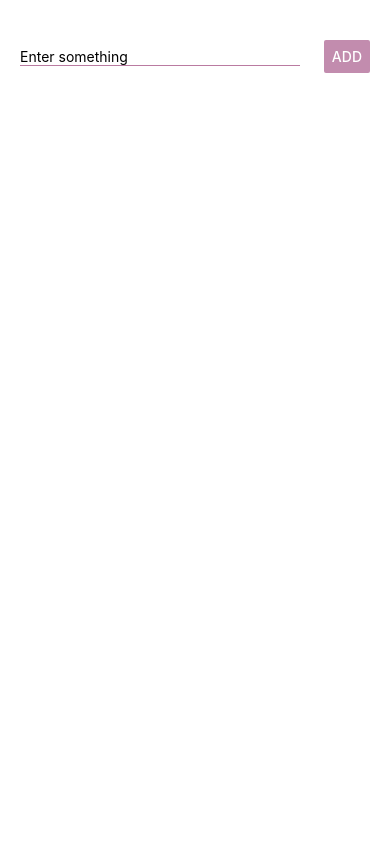
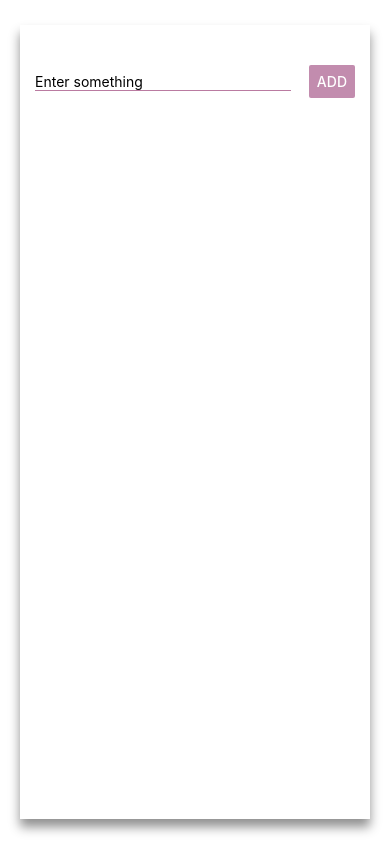
Before and after one commit to MarielaPages/Shopping-List-React-Native, a React Native app: screen / in a window 390 px wide. Built offline with nearby package versions, Linux system fonts and the light colour scheme.

Commit message:
agego screen y estilos de card como componente general que envuelve a mi pantalla de shopping list

```diff
--- a/App.js
+++ b/App.js
@@ -1,73 +1,14 @@
-import { View } from 'react-native';
+import { View } from 'react-native'
 import { styles } from './styles.js'
-import { useState } from 'react';
-import { ModalItem, AddItem, ItemList } from './src/components/index.js'
+import { ShoppingList } from './src/screens/index.js' //Importe la pantalla de ese modulo que arme (barrel)
 
 //Funcion que devuelve lo que se renderiza o re-renderiza teniendo en cuenta cambios de estado o props
 export default function App() {
 
-  //Incializo dos estados. Uno para atrapar el texto que se escriba en el input y otro para que se sume a una lista de items que uno agregaria con el add
-  const [text, setText] = useState('')
-  const [list, setList] = useState([])
-  const [modalVisible, setModalVisible] = useState(false)
-  const [selectedElement, setSelectedElement] = useState(null)
-
-  const onAddList = () => {
-    if(text.length === 0) return // Que no haga nada si el texto esta vacio y pongo add
-    if(text.length>0){ //Luego verificamos que haya texto. Si lo hay, recien ahi se podra guardar en el array. Todo esto se ejecuta al presionar el boton add (pues el puse el evento onPress)
-
-      let nextId = 0;
-
-            if(list.length === 0){
-              nextId = 1
-            }else{
-                let lastId=undefined
-                list.forEach(element => {
-                    lastId=element.id
-                });
-                nextId = lastId + 1
-            } //se con esto si se borra uno, no voy a poder recuperar ese id, pero bueno, es porque quiero que sean unicos.
-
-      setList([...list, {id: nextId, value: text}]) //con el spread operator hago copia profunda de la lista que ya guarde en el array (ojo que solo hace copia profunda de los elementos que no estan nestados, si hay nested elementos tendria que usar JSON para hacer completamente profunda)
-    }
-
-    setText('') //Lo volvemos a vaciar para que puedan escribir una nueva cosa.
-
-  }
-
-  const onHandlerModal = (id) => {
-    setModalVisible(true)
-    const selectedItem = list.find(elem => id === elem.id)
-    setSelectedElement(selectedItem)
-  }
-
-  const onDeleteItem = (id) => {
-    setList(list.filter(elem => id !== elem.id)) //seteamos el list con todos los elementos menos el que estamos borrando.
-    setModalVisible(false) //Lo invisibilisamos (al modal) una vez que se borra el elemento pa ver la lista que quedo sin ese elem
-  }
-
-  const onCancelModal = () => {
-    setModalVisible(false) //Lo invisibilisamos
-    setSelectedElement(null) //Limpiamos el estado que tendria el elemento que se clickeo
-  }
-
   return (
     <View style={styles.container}>
-      <AddItem
-        text={text}
-        setText={setText}
-        onAddList={onAddList}
-      />
-      <ItemList
-        list={list}
-        onHandlerModal={onHandlerModal}
-      />
-      <ModalItem
-        modalVisible={modalVisible}
-        selectedElement={selectedElement}
-        onDeleteItem={onDeleteItem}
-        onCancelModal={onCancelModal}
-      />
+      <ShoppingList/>
     </View>
-  );
+  )
+
 }
--- a/package.json
+++ b/package.json
@@ -9,13 +9,19 @@
     "web": "expo start --web"
   },
   "dependencies": {
+    "eslint": "^8.42.0",
+    "eslint-config-universe": "^11.2.0",
     "expo": "~48.0.11",
     "expo-status-bar": "~1.4.4",
+    "prettier": "^2.8.8",
     "react": "18.2.0",
     "react-native": "0.71.8"
   },
   "devDependencies": {
     "@babel/core": "^7.20.0"
   },
+  "eslintConfig": {
+    "extends": "universe/native"
+  },
   "private": true
 }
--- /dev/null
+++ b/src/components/card/card.js
@@ -0,0 +1,13 @@
+import React from 'react'
+import { View } from 'react-native';
+import { styles } from './styles.js'
+
+//Armo una funcion que genera un componente wrapper de una card (se le pasa children como prop justamente indicando que va a envolver a otros compos)
+export default function Card( { children } ){
+    return (
+        <View style={styles.container}>
+            {children}
+        </View>
+    )
+
+}
--- /dev/null
+++ b/src/components/card/styles.js
@@ -0,0 +1,19 @@
+import { StyleSheet } from "react-native";
+
+export const styles = StyleSheet.create({
+  container: {
+    flex: 1,
+    backgroundColor: '#fff',
+    marginHorizontal: 20, //lo agrego para que el contenedor general de por si tenga 10 de margen ademas de lo que se ordene antentro con el space-around
+    paddingHorizontal: 15,
+    marginVertical:25,
+    shadowColor: "#000",
+    shadowOffset: {
+      width: 0,
+      height: 8,
+    },
+    shadowOpacity: 0.44,
+    shadowRadius: 10.32,
+    elevation: 16 //indica la sombra que tiene un elemento respecto a su dimension
+  },
+});
--- a/src/components/index.js
+++ b/src/components/index.js
@@ -5,3 +5,4 @@
 export { default as ModalItem } from './modal/modal.js'
 export { default as AddItem } from './input/addItem.js'
 export { default as ItemList } from './list/itemList.js'
+export { default as Card } from './card/card.js'
--- /dev/null
+++ b/src/screens/index.js
@@ -0,0 +1,3 @@
+
+//Creo barrel para poder exportar y luego importar el modulo de las panatallas
+export { default as ShoppingList } from './shoppingList/shoppingList.js'
--- /dev/null
+++ b/src/screens/shoppingList/shoppingList.js
@@ -0,0 +1,71 @@
+import { useState } from 'react';
+import { ModalItem, AddItem, ItemList, Card } from '../../components/index.js'
+
+//Funcion que devuelve lo que se renderiza o re-renderiza teniendo en cuenta cambios de estado o props
+export default function ShoppingList() {
+
+  //Incializo dos estados. Uno para atrapar el texto que se escriba en el input y otro para que se sume a una lista de items que uno agregaria con el add
+  const [text, setText] = useState('')
+  const [list, setList] = useState([])
+  const [modalVisible, setModalVisible] = useState(false)
+  const [selectedElement, setSelectedElement] = useState(null)
+
+  const onAddList = () => {
+    if(text.length === 0) return // Que no haga nada si el texto esta vacio y pongo add
+    if(text.length>0){ //Luego verificamos que haya texto. Si lo hay, recien ahi se podra guardar en el array. Todo esto se ejecuta al presionar el boton add (pues el puse el evento onPress)
+
+      let nextId = 0;
+
+            if(list.length === 0){
+              nextId = 1
+            }else{
+                let lastId=undefined
+                list.forEach(element => {
+                    lastId=element.id
+                });
+                nextId = lastId + 1
+            } //se con esto si se borra uno, no voy a poder recuperar ese id, pero bueno, es porque quiero que sean unicos.
+
+      setList([...list, {id: nextId, value: text}]) //con el spread operator hago copia profunda de la lista que ya guarde en el array (ojo que solo hace copia profunda de los elementos que no estan nestados, si hay nested elementos tendria que usar JSON para hacer completamente profunda)
+    }
+
+    setText('') //Lo volvemos a vaciar para que puedan escribir una nueva cosa.
+
+  }
+
+  const onHandlerModal = (id) => {
+    setModalVisible(true)
+    const selectedItem = list.find(elem => id === elem.id)
+    setSelectedElement(selectedItem)
+  }
+
+  const onDeleteItem = (id) => {
+    setList(list.filter(elem => id !== elem.id)) //seteamos el list con todos los elementos menos el que estamos borrando.
+    setModalVisible(false) //Lo invisibilisamos (al modal) una vez que se borra el elemento pa ver la lista que quedo sin ese elem
+  }
+
+  const onCancelModal = () => {
+    setModalVisible(false) //Lo invisibilisamos
+    setSelectedElement(null) //Limpiamos el estado que tendria el elemento que se clickeo
+  }
+
+  return (
+    <Card>
+      <AddItem
+        text={text}
+        setText={setText}
+        onAddList={onAddList}
+      />
+      <ItemList
+        list={list}
+        onHandlerModal={onHandlerModal}
+      />
+      <ModalItem
+        modalVisible={modalVisible}
+        selectedElement={selectedElement}
+        onDeleteItem={onDeleteItem}
+        onCancelModal={onCancelModal}
+      />
+    </Card>
+  );
+}
--- a/styles.js
+++ b/styles.js
@@ -3,7 +3,6 @@ import { StyleSheet } from "react-native";
 export const styles = StyleSheet.create({
     container: {
       flex: 1,
-      backgroundColor: '#fff',
-      marginHorizontal: 20 //lo agrego para que el contenedor general de por si tenga 10 de margen ademas de lo que se ordene antentro con el space-around
+      backgroundColor: '#fff',//lo agrego para que el contenedor general de por si tenga 10 de margen ademas de lo que se ordene antentro con el space-around
     },
   });
```
Also changed, not shown: 2 other files (tests, documents, lock files or other folders).
